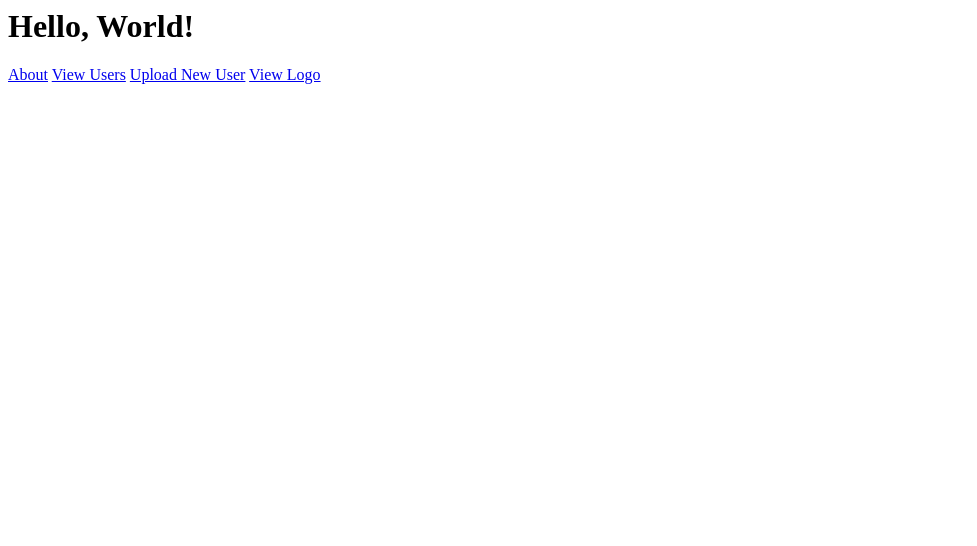
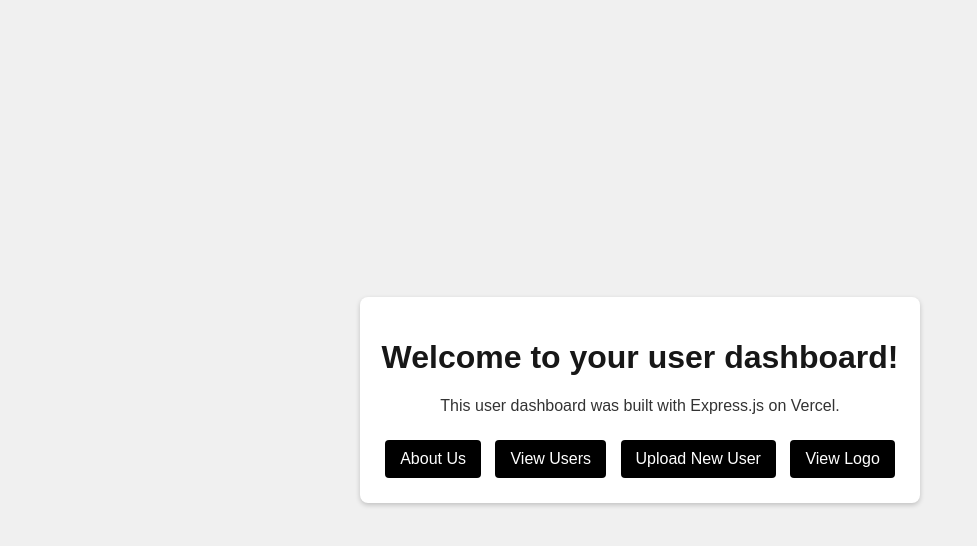
Before and after one commit to StephDietz/node-api-vercel, a website: page home.htm in a window 1280 px wide. Shown: the whole page, without its empty margins (0-977 px from the left). Drawn offline with Linux system fonts and the light colour scheme.

Commit message:
home page styling

```diff
--- a/home.htm
+++ b/home.htm
@@ -1,9 +1,57 @@
+<!DOCTYPE html>
 <html>
+	<head>
+		<style>
+			body {
+				font-family: 'Arial', sans-serif;
+				background-color: #f0f0f0;
+				margin: 0;
+				padding: 0;
+				display: flex;
+				justify-content: center;
+				align-items: center;
+				height: 100vh;
+				color: #333;
+			}
+
+			div {
+				text-align: center;
+				box-shadow: 0 2px 5px rgba(0, 0, 0, 0.2);
+				padding: 20px;
+				background-color: white;
+				border-radius: 8px;
+			}
+
+			h1 {
+				color: #171717;
+			}
+
+			nav {
+				margin-top: 20px;
+			}
+
+			a {
+				display: inline-block;
+				margin: 5px;
+				padding: 10px 15px;
+				background-color: #000000;
+				color: white;
+				text-decoration: none;
+				border-radius: 4px;
+				transition: background-color 0.3s;
+			}
+
+			a:hover {
+				background-color: #171717;
+			}
+		</style>
+	</head>
 	<body>
 		<div>
-			<h1>Hello, World!</h1>
+			<h1>Welcome to your user dashboard!</h1>
+			<p>This user dashboard was built with Express.js on Vercel.</p>
 			<nav>
-				<a href="/about">About</a>
+				<a href="/about">About Us</a>
 				<a href="/allUsers">View Users</a>
 				<a href="/uploadUser">Upload New User</a>
 				<a href="/images/logo.png">View Logo</a>
```
